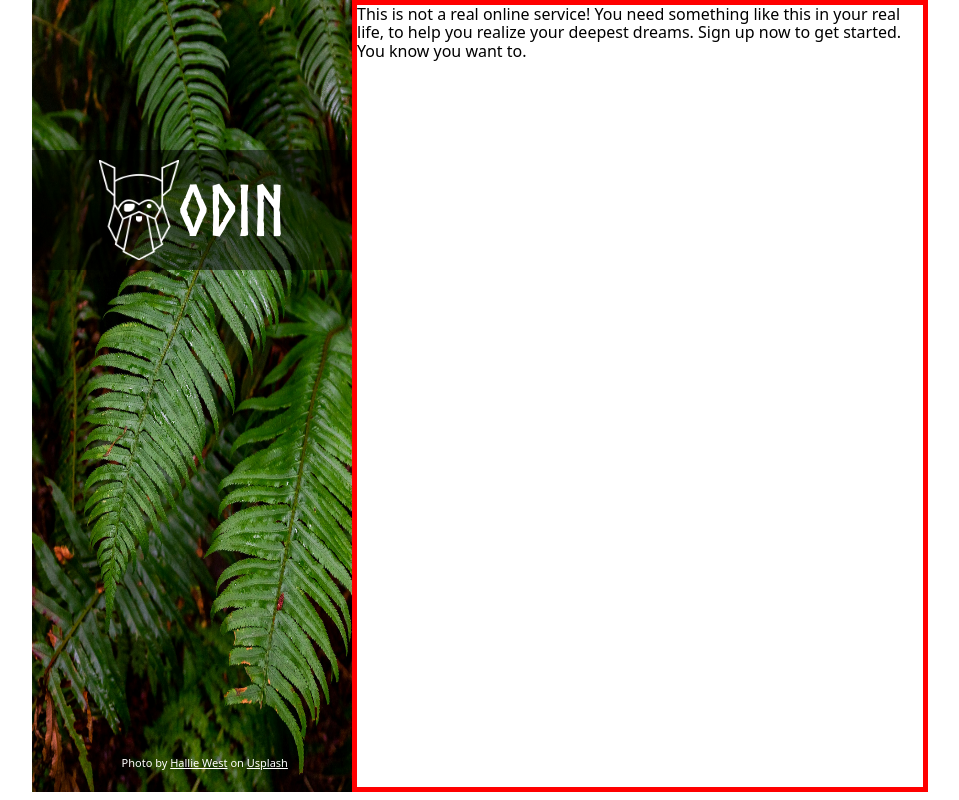
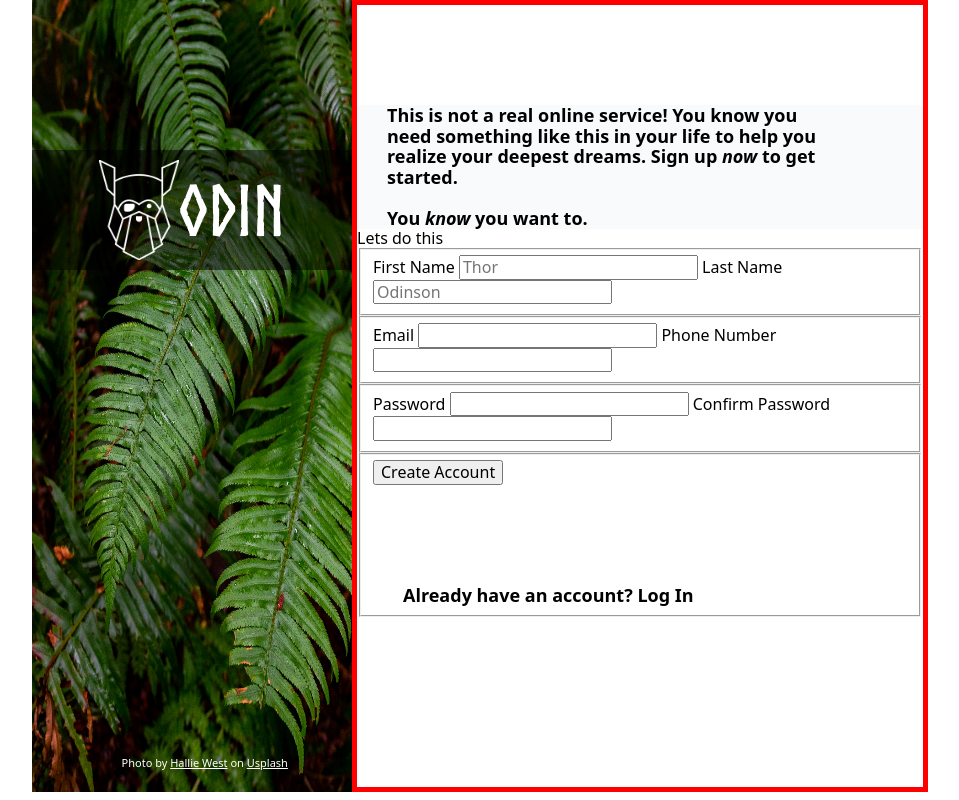
Before and after one commit to memajal/Sign_up_form_Odin, a plain HTML site: page index.html in a window 1280 px wide. Shown: the whole page, without its empty margins (160-1119 px from the left). Drawn offline with nearby package versions, Linux system fonts and the light colour scheme.

Commit message:
Form Container Html Structer
 I have divided the form_container in the paragraph and in the form divs; The form div contains 4 fieldsets in the specific order.

```diff
--- a/index.html
+++ b/index.html
@@ -26,8 +26,49 @@
 
         <div id="form_container">
 
-            <p> This is not a real online service! You need something like this in your real life, to help you realize your deepest dreams.
-            Sign up now to get started. You know you want to.</p>
+            <div id="form_paragraph">
+
+            <p> This is not a real online service! You know you need something like this in your life to help you realize your deepest dreams.
+            Sign up <em>now</em> to get started. <br /> <br />You <em>know</em> you want to.</p>
+
+            </div>
+
+           <div id="form">
+               <form action="" method="post">
+
+                   <h2>Lets do this</h2>
+
+                   <fieldset id="name_last_name">
+                       <label for="first_name">First Name</label>
+                       <input type="text" id="first_name" placeholder="Thor">
+
+                       <label for="last_name">Last Name</label>
+                       <input type="text" id="last_name" placeholder="Odinson">
+                   </fieldset>
+
+                   <fieldset id="email_phone">
+                       <label for="email">Email</label>
+                       <input type="email" id="email" name="email">
+
+                       <label for="phone_number">Phone Number</label>
+                       <input type="tel" id="phone_number" name="phone_number">
+                   </fieldset>
+
+                   <fieldset id="pasword">
+                       <label for="password">Password</label>
+                       <input type="password" id="password" name="password">
+
+                       <label for="conf_password">Confirm Password</label>
+                       <input type="password" id="conf_password" name="password">
+                   </fieldset>
+
+                   <fieldset id="submit_form">
+                       <button type="submit">Create Account</button>
+                       <p> Already have an account? Log In</p>
+                   </fieldset>
+               </form>
+
+           </div>
 
         </div>
 
--- a/style.css
+++ b/style.css
@@ -31,12 +31,6 @@ h1, h2, h3, h4, h5 {
 
 #image_container {
     width:25%;
-
-}
-
-#image_container img {
-    width:100%;
-    height: 99vh;
 }
 
 #form_container {
@@ -44,6 +38,12 @@ h1, h2, h3, h4, h5 {
     width: 45%;
 }
 
+
+/*image container part*/
+#image_container img {
+    width:100%;
+    height: 99vh;
+}
 
 #odin_logo {
     background-color: rgb(0, 0, 0, 0.5);
@@ -79,3 +79,17 @@ h1, h2, h3, h4, h5 {
 #image_container a {
     color:white;
 }
+
+
+/*form container part*/
+#form_container p{
+    width:80%;
+    margin-top:100px;
+    margin-left: 30px;
+    font-size: 18px;
+    font-weight:bold;
+}
+
+#form_paragraph {
+    background-color: #f9fafc;
+}
```
